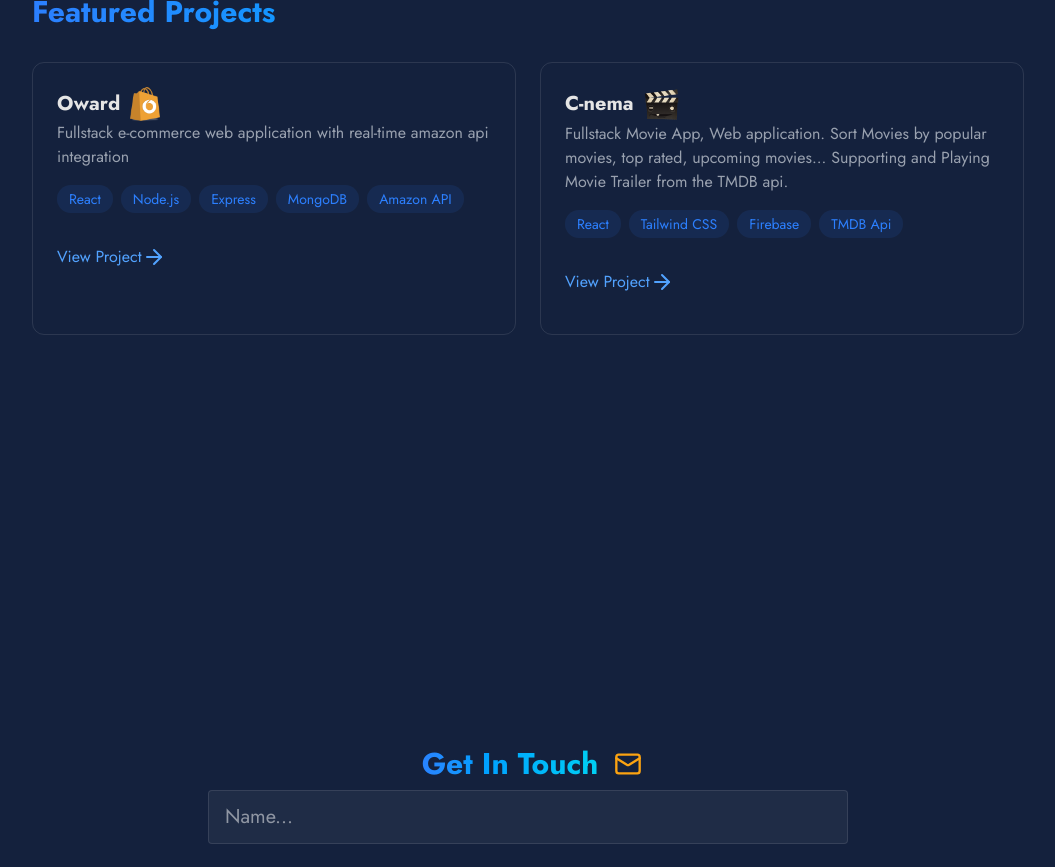
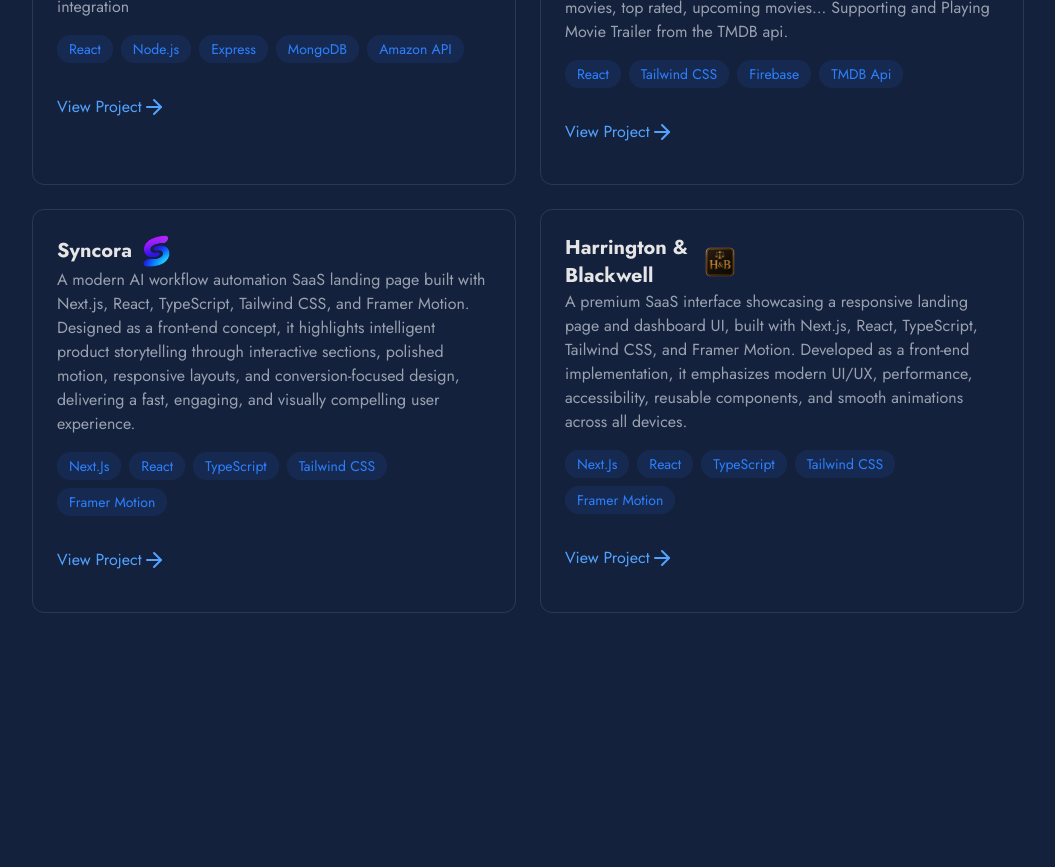
Before and after one commit to OjeeAfolabi/Portfolio, a React (Vite) app in the folder my-portfolio/: page / in a window 1280 px wide. Shown: the part 2420-3287 px from the top of the page, without its empty margins (112-1167 px from the left). Built offline with nearby package versions, Linux system fonts and the light colour scheme.

Commit message:
added featured projects and icons

```diff
--- a/my-portfolio/src/components/pages/Projects.jsx
+++ b/my-portfolio/src/components/pages/Projects.jsx
@@ -2,6 +2,8 @@ import React from "react";
 import { ArrowRight } from "lucide-react";
 import logo from "../../logo/owardicon.PNG";
 import cnema from "../../logo/my-c-nemalogo.png";
+import syncora from "../../logo/favicon.png";
+import hb from "../../logo/hb.png";
 
 import Scroll from "../Scroll";
 
@@ -36,7 +38,7 @@ const Projects = () => {
                     >
                       {tech}
                     </span>
-                  )
+                  ),
                 )}
               </div>
 
@@ -58,11 +60,7 @@ const Projects = () => {
             <div className="p-6 rounded-xl border border-white/10 hover:-translate-y-1 hover:border-blue-500/30 hover:shadow-[0_2px_8px_rgba(59,130,246,0.2)] transition-all">
               <div className="flex gap-2.5 justify-start items-center">
                 <h3 className="text-xl font-bold">C-nema</h3>
-                <img
-                  className="w-[35px]"
-                  src={cnema}
-                  alt=""
-                />
+                <img className="w-[35px]" src={cnema} alt="" />
               </div>{" "}
               <p className="text-gray-400 mb-4">
                 Fullstack Movie App, Web application. Sort Movies by popular
@@ -78,13 +76,106 @@ const Projects = () => {
                     >
                       {tech}
                     </span>
-                  )
+                  ),
                 )}
               </div>
               <div className="flex justify-between items-center">
                 <div className="flex justify-center items-center text-blue-400 hover:text-blue-300 transition-colors my-4">
                   <a
                     href="https://c-nema.vercel.app/"
+                    target="_blank"
+                    rel="noopener noreferrer"
+                  >
+                    View Project
+                  </a>
+                  <span>
+                    <ArrowRight />
+                  </span>
+                </div>
+              </div>
+            </div>
+            <div className="p-6 rounded-xl border border-white/10 hover:-translate-y-1 hover:border-blue-500/30 hover:shadow-[0_2px_8px_rgba(59,130,246,0.2)] transition-all">
+              <div className="flex gap-2.5 w-[170px] justify-start items-center">
+                <h3 className="text-xl font-bold">Syncora</h3>
+                <img className="w-[30px]" src={syncora} alt="" />
+              </div>
+
+              <p className="text-gray-400 mb-4">
+                A modern AI workflow automation SaaS landing page built with
+                Next.js, React, TypeScript, Tailwind CSS, and Framer Motion.
+                Designed as a front-end concept, it highlights intelligent
+                product storytelling through interactive sections, polished
+                motion, responsive layouts, and conversion-focused design,
+                delivering a fast, engaging, and visually compelling user
+                experience.
+              </p>
+              <div className="flex flex-wrap gap-2 mb-4">
+                {[
+                  "Next.Js",
+                  "React",
+                  "TypeScript",
+                  "Tailwind CSS",
+                  "Framer Motion",
+                ].map((tech, key) => (
+                  <span
+                    className="bg-blue-500/10 text-blue-500 py-1 px-3 rounded-full text-sm hover:bg-blue-500/20 hover:shadow-[0_2px_8px_rgba(59,130,246,0.1)] transition-all "
+                    key={key}
+                  >
+                    {tech}
+                  </span>
+                ))}
+              </div>
+
+              <div className="flex justify-between items-center">
+                <div className="flex justify-center items-center text-blue-400 hover:text-blue-300 transition-colors my-4">
+                  <a
+                    href="https://syncora-saas.vercel.app/"
+                    target="_blank"
+                    rel="noopener noreferrer"
+                  >
+                    View Project
+                  </a>
+                  <span>
+                    <ArrowRight />
+                  </span>
+                </div>
+              </div>
+            </div>
+            <div className="p-6 rounded-xl border border-white/10 hover:-translate-y-1 hover:border-blue-500/30 hover:shadow-[0_2px_8px_rgba(59,130,246,0.2)] transition-all">
+              <div className="flex gap-2.5 w-[170px] justify-start items-center">
+                <h3 className="text-xl font-bold">Harrington & Blackwell</h3>
+                <img className="w-[30px]" src={hb} alt="" />
+              </div>
+
+              <p className="text-gray-400 mb-4">
+                A premium SaaS interface showcasing a responsive landing page
+                and dashboard UI, built with Next.js, React, TypeScript,
+                Tailwind CSS, and Framer Motion. Developed as a front-end
+                implementation, it emphasizes modern UI/UX, performance,
+                accessibility, reusable components, and smooth animations across
+                all devices.
+              </p>
+              <div className="flex flex-wrap gap-2 mb-4">
+                {[
+                  "Next.Js",
+                  "React",
+                  "TypeScript",
+                  "Tailwind CSS",
+                  "Framer Motion",
+                ].map((tech, key) => (
+                  <span
+                    className="bg-blue-500/10 text-blue-500 py-1 px-3 rounded-full text-sm hover:bg-blue-500/20 hover:shadow-[0_2px_8px_rgba(59,130,246,0.1)] transition-all "
+                    key={key}
+                  >
+                    {tech}
+                  </span>
+                ))}
+              </div>
+
+              <div className="flex justify-between items-center">
+                <div className="flex justify-center items-center text-blue-400 hover:text-blue-300 transition-colors my-4">
+                  <a
+                    href="https://harrington-blackwell.vercel.app/"
                     target="_blank"
                     rel="noopener noreferrer"
                   >
```
Also changed, not shown: my-portfolio/src/logo/favicon.png (added), my-portfolio/src/logo/hb.png (added).
